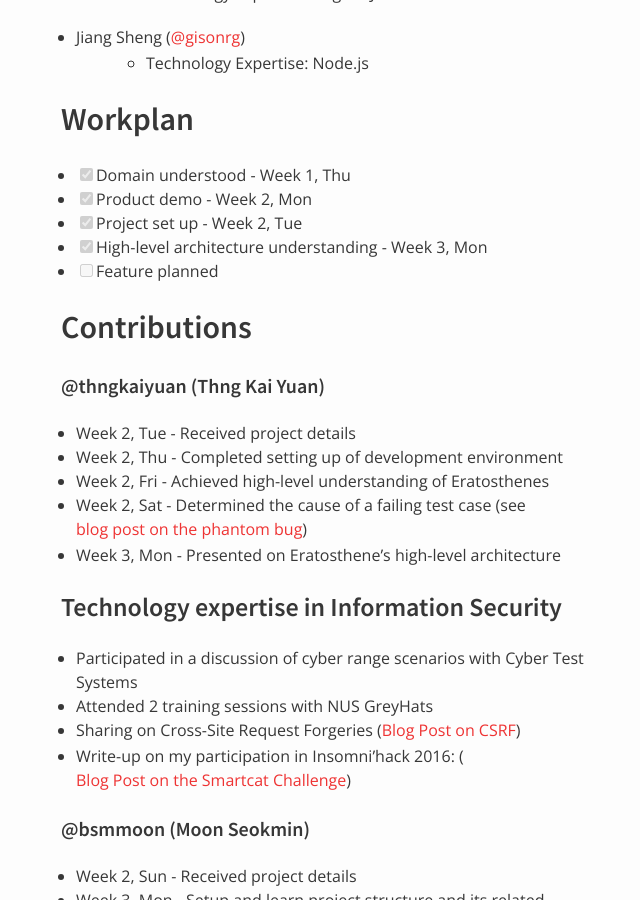
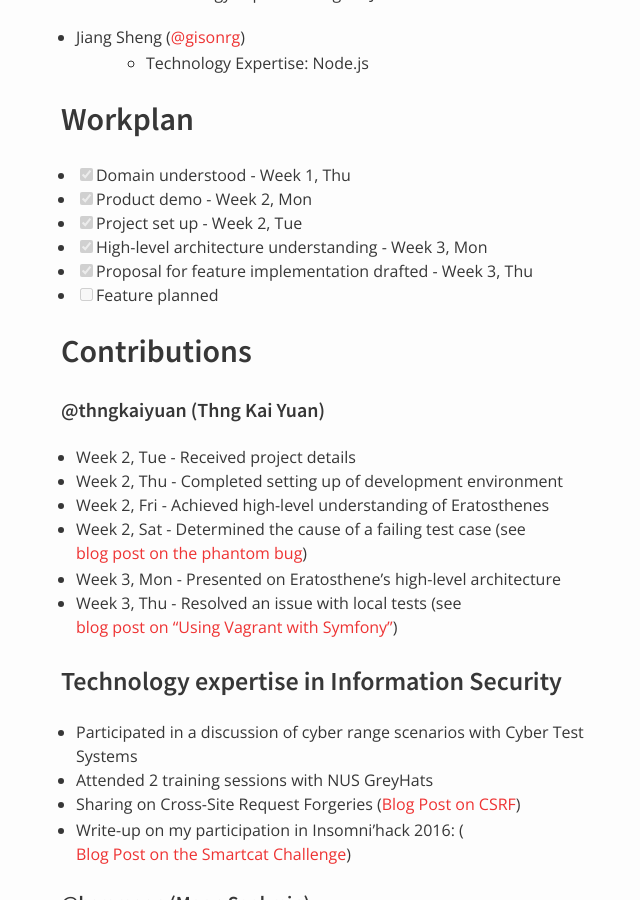
Before and after one commit to nus-oss/cs3281-AY1516S2-website, a Jekyll site: the page built from teams/codebender.md, in a window 1280 px wide and 900 px high, scrolled down 529 px. Shown: the whole window, without its empty margins (309-949 px from the left). Built offline with Jekyll 4.4.1, drawn with Linux system fonts in a browser that asks for light colours.

Commit message:
Update team CodeBender's progress

```diff
--- a/teams/codebender.md
+++ b/teams/codebender.md
@@ -23,6 +23,7 @@ permalink: /teams/codebender/
 * [x] Product demo - Week 2, Mon
 * [x] Project set up - Week 2, Tue
 * [x] High-level architecture understanding - Week 3, Mon
+* [x] Proposal for feature implementation drafted - Week 3, Thu
 * [ ] Feature planned
 
 ## Contributions
@@ -33,6 +34,7 @@ permalink: /teams/codebender/
 * Week 2, Fri - Achieved high-level understanding of Eratosthenes
 * Week 2, Sat - Determined the cause of a failing test case (see [blog post on the phantom bug](http://cs3281-2.blogspot.sg/2016/01/catching-phantom-bug.html))
 * Week 3, Mon - Presented on Eratosthene's high-level architecture
+* Week 3, Thu - Resolved an issue with local tests (see [blog post on "Using Vagrant with Symfony"](http://cs3281-2.blogspot.sg/2016/01/using-vagrant-with-symfony.html))
 
 ### Technology expertise in Information Security
  * Participated in a discussion of cyber range scenarios with Cyber Test Systems
```
